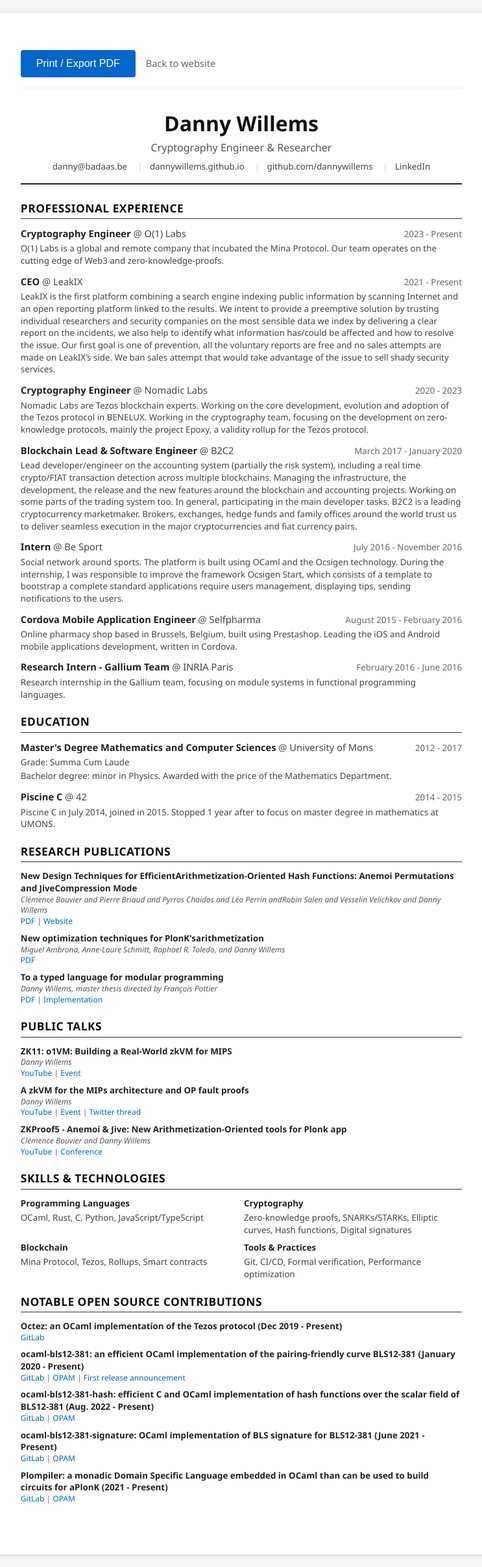
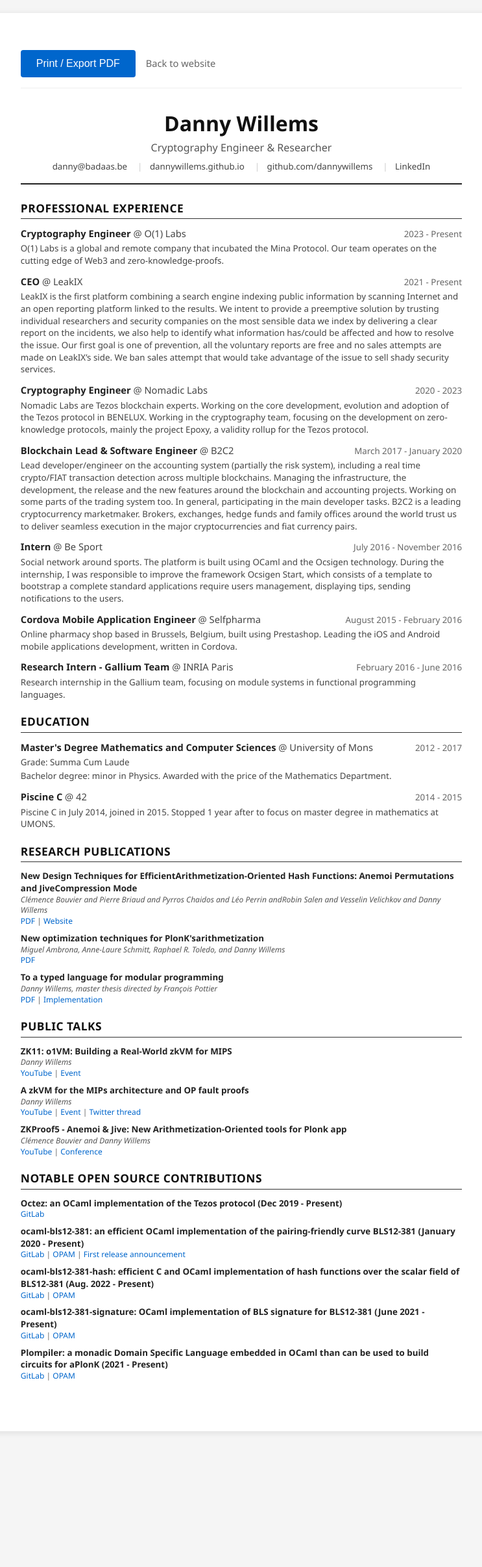
Before and after one commit to dannywillems/dannywillems.github.io, a Jekyll site: the page built from cv.html, in a window 1280 px wide. Shown: the whole page at 65% size, without its empty margins (268-1011 px from the left). Built offline with Jekyll 4.4.1, drawn with Linux system fonts in a browser that asks for light colours; after the commit the page ends 2223 px from its top, so only the background shows below that.

Commit message:
chore: remove Skills & Technologies section from CV

```diff
--- a/assets/cv.css
+++ b/assets/cv.css
@@ -189,29 +189,6 @@
   color: #666;
 }
 
-/* === SKILLS === */
-.cv-skills {
-  display: flex;
-  flex-wrap: wrap;
-  gap: 0.5rem;
-}
-
-.cv-skill-category {
-  flex: 1 1 45%;
-  min-width: 200px;
-}
-
-.cv-skill-category h3 {
-  font-size: 10pt;
-  font-weight: 600;
-  margin-bottom: 0.25rem;
-}
-
-.cv-skill-category p {
-  font-size: 10pt;
-  color: #444;
-}
-
 /* === PRINT STYLES === */
 @media print {
   body {
--- a/cv.html
+++ b/cv.html
@@ -100,28 +100,6 @@
 </section>
 
 <section class="cv-section">
-  <h2>Skills & Technologies</h2>
-  <div class="cv-skills">
-    <div class="cv-skill-category">
-      <h3>Programming Languages</h3>
-      <p>OCaml, Rust, C, Python, JavaScript/TypeScript</p>
-    </div>
-    <div class="cv-skill-category">
-      <h3>Cryptography</h3>
-      <p>Zero-knowledge proofs, SNARKs/STARKs, Elliptic curves, Hash functions, Digital signatures</p>
-    </div>
-    <div class="cv-skill-category">
-      <h3>Blockchain</h3>
-      <p>Mina Protocol, Tezos, Rollups, Smart contracts</p>
-    </div>
-    <div class="cv-skill-category">
-      <h3>Tools & Practices</h3>
-      <p>Git, CI/CD, Formal verification, Performance optimization</p>
-    </div>
-  </div>
-</section>
-
-<section class="cv-section">
   <h2>Notable Open Source Contributions</h2>
   {% for project in site.data.opensource limit:5 %}
   <div class="cv-pub">
```
